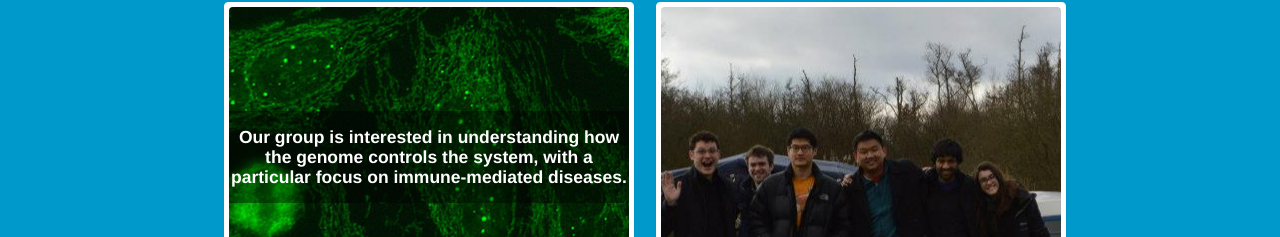
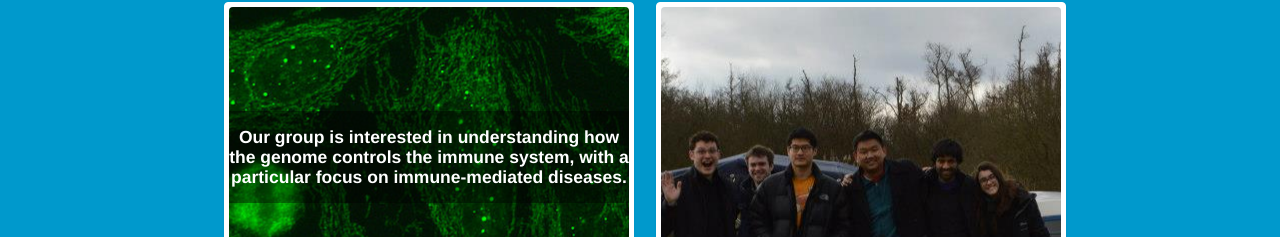
Before and after one commit to JaviElGato/anderson-group-info.github.io, a plain HTML site: page index.html in a window 1280 px wide. Shown: the part 173-410 px from the top of the page. Drawn offline with nearby package versions, Linux system fonts and the light colour scheme.

Commit message:
Changed opening gambit

```diff
--- a/index.html
+++ b/index.html
@@ -152,7 +152,7 @@
                                     <td valign="middle" id="homepane_topleft">
                                         <div style="background: rgb(0, 0, 0); background: rgba(0, 0, 0, .4); padding-top: 6px; padding-bottom: 6px; color:white;">
                                         <h4>
-                                    Our group is interested in understanding how the genome controls the system, with a particular focus on immune-mediated diseases.
+                                    Our group is interested in understanding how the genome controls the immune system, with a particular focus on immune-mediated diseases.
                                         </h4></div></td></tr></table>
                                 </div>
                             </li>
```
